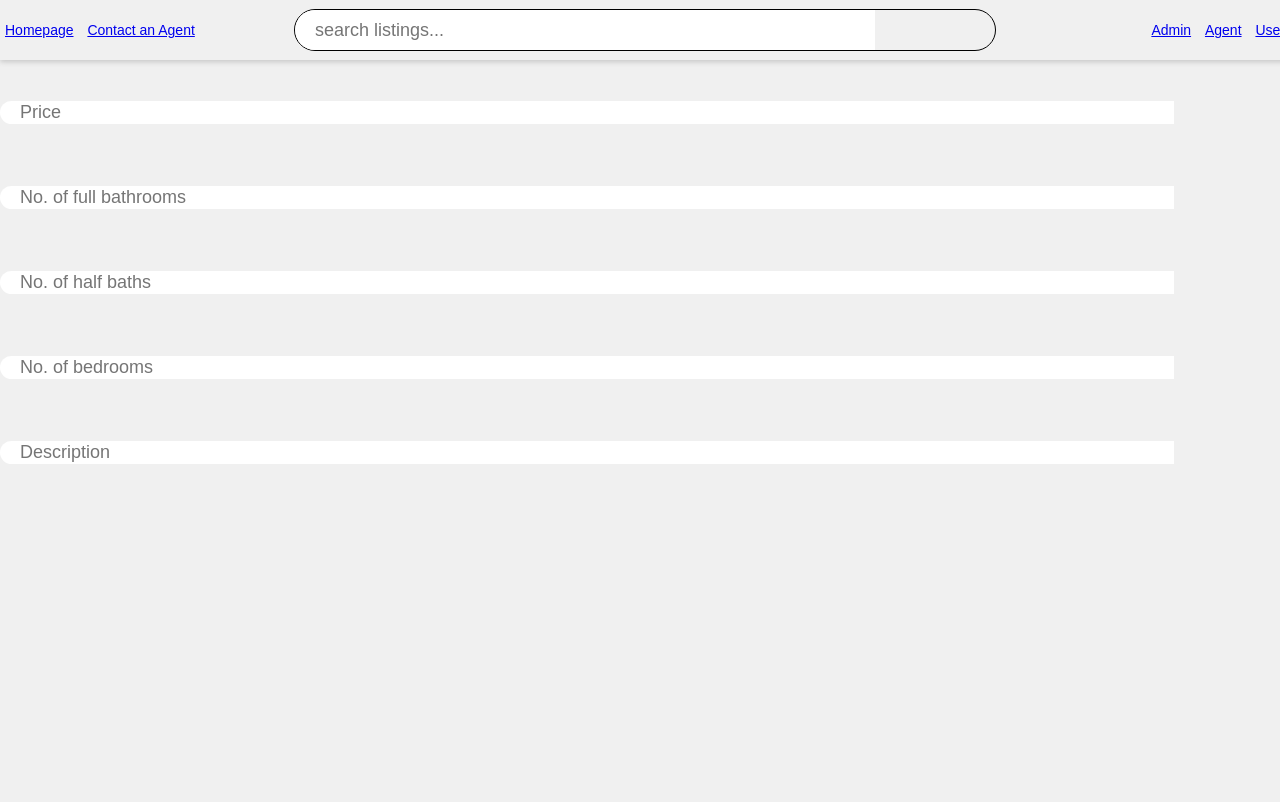
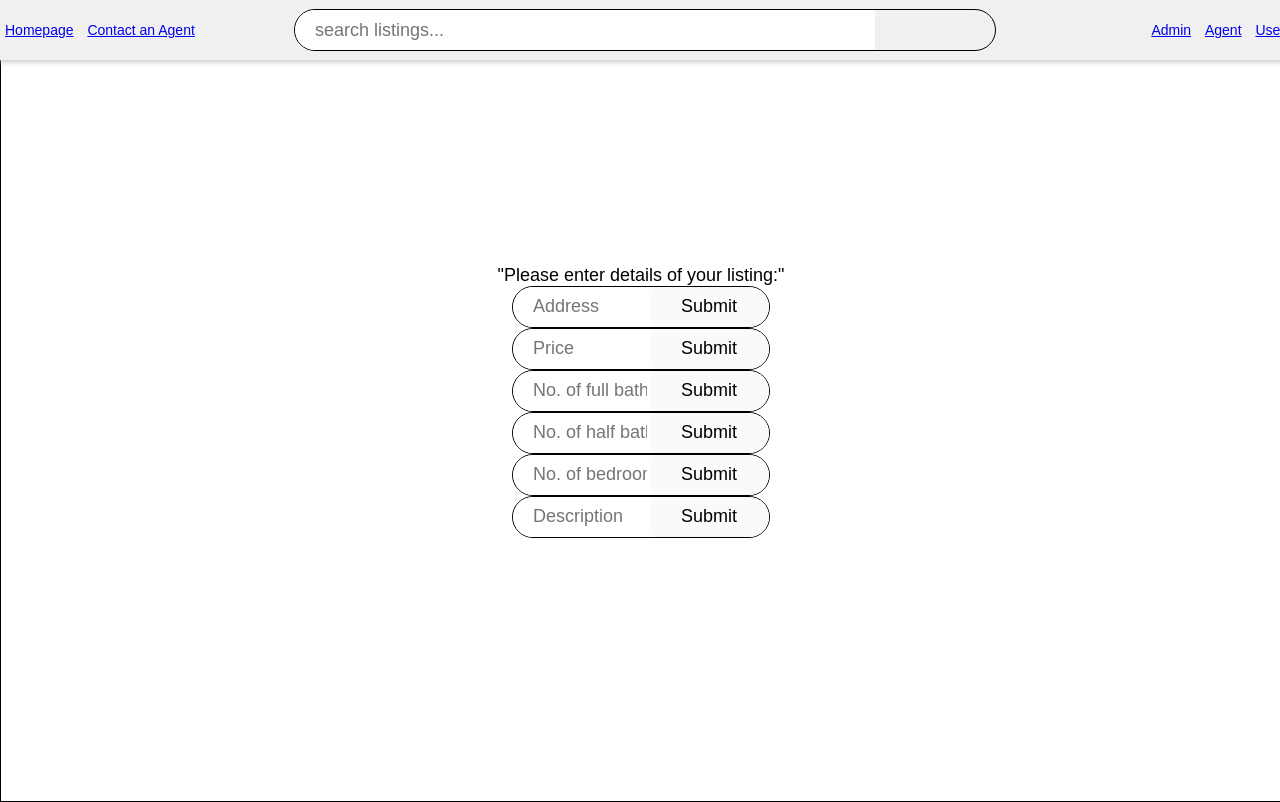
Before and after one commit to TheFuzzyUngulate/CPSC471-Frontend, a PHP site: page /sellpage.php in a window 1280 px wide. Shown: the top 802 px of the page. Before the commit the page ends 464 px from the top, so only its background shows below. Run offline with PHP 8.4, Linux system fonts and the light colour scheme; data that the repository does not hold is empty.

Commit message:
modified main.css to support sellpage.php and modified sellpage.php

```diff
--- a/main.css
+++ b/main.css
@@ -81,6 +81,38 @@ button:hover {
     overflow: hidden;
 }
 
+.sellpagebox {
+    width: 100%;
+    height: 100%;
+    display: table;
+    justify-content: center;
+    align-items: center;
+    text-align: center;
+    border: 1px solid black;
+}
+
+.sellpageforms {
+    font-size: large;
+    display: table-cell;
+    text-align: center;
+    background: #fff;
+    padding: 2px;
+    border: 1px solid #fff;
+    vertical-align: middle;
+}
+
+.sellform {
+    margin: auto;
+    display: flex;
+    justify-content: center;
+    align-items: center;
+    width: 20vw;
+    height: 40px;
+    border-radius: 25px;
+    border: 1px solid black;
+    overflow: hidden;
+}
+
 .main-searchbar-input {
     width: 90%;
     border-top-left-radius: 25px;
@@ -101,6 +133,16 @@ button:hover {
     z-index: 2;
 }
 
+.submit-sellform-button {
+    font-size: large;
+    width: 10%;
+    border: none;
+    height: 100%;
+    border-radius: 25px;
+    z-index: 2;
+    align-items: center;
+}
+
 body {
     margin: 0;
     height: 100%;
--- a/sellpage.php
+++ b/sellpage.php
@@ -40,30 +40,32 @@
 	<div class="sellpageforms">
 	    "Please enter details of your listing:"
             <form id="sellpage-sellhome-form" class="sellform" action="" method ="POST" accept-charset="utf-8">
-                <input type="text" class="main-searchbar-input" placeholder="Address" name="q">
-                <button class="main-searchbar-button" type="submit"></button>
+                <input type="text" class="main-searchbar-input" placeholder="Address" name="address">
+                <button class="submit-sellform-button" type="submit" value="submit">Submit</button>
             </form>
        	    <form id="sellpage-sellhome-form2" class="sellform" action="" method ="POST" accept-charset="utf-8">
-                <input type="text" class="main-searchbar-input" placeholder="Price" name="q">
-                <button class="main-searchbar-button" type="submit"></button>
+                <input type="text" class="main-searchbar-input" placeholder="Price" name="price">
+                <button class="submit-sellform-button" type="submit" value="submit">Submit</button>
             </form>
  	    <form id="sellpage-sellhome-form3" class="sellform" action="" method ="POST" accept-charset="utf-8">
-                <input type="text" class="main-searchbar-input" placeholder="No. of full bathrooms" name="q">
-                <button class="main-searchbar-button" type="submit"></button>
+                <input type="text" class="main-searchbar-input" placeholder="No. of full bathrooms" name="baths">
+                <button class="submit-sellform-button" type="submit" value="submit">Submit</button>
             </form>
 	    <form id="sellpage-sellhome-form3" class="sellform" action="" method ="POST" accept-charset="utf-8">
-                <input type="text" class="main-searchbar-input" placeholder="No. of half baths" name="q">
-                <button class="main-searchbar-button" type="submit"></button>
+                <input type="text" class="main-searchbar-input" placeholder="No. of half baths" name="halfbaths">
+                <button class="submit-sellform-button" type="submit" value="submit">Submit</button>
             </form>
 	    <form id="sellpage-sellhome-form4" class="sellform" action="" method ="POST" accept-charset="utf-8">
-                <input type="text" class="main-searchbar-input" placeholder="No. of bedrooms" name="q">
-                <button class="main-searchbar-button" type="submit"></button>
+                <input type="text" class="main-searchbar-input" placeholder="No. of bedrooms" name="bedrooms">
+                <button class="submit-sellform-button" type="submit" value="submit">Submit</button>
             </form>
 	    <form id="sellpage-sellhome-form5" class="sellform" action="" method ="POST" accept-charset="utf-8">
-                <input type="text" class="main-searchbar-input" placeholder="Description" name="q">
-                <button class="main-searchbar-button" type="submit"></button>
+                <input type="text" class="main-searchbar-input" placeholder="Description" name="description">
+                <button class="submit-sellform-button" type="submit" value="submit">Submit</button>
             </form>
         </div>
     </div>
+	// Access values of the form inputs using $_POST['{name}'] e.g., <?php echo $_POST['description'] ?>
+	// User must press submit before value is submitted, should check if value is empty/null before proceeding
 </body>
 </html>
```
